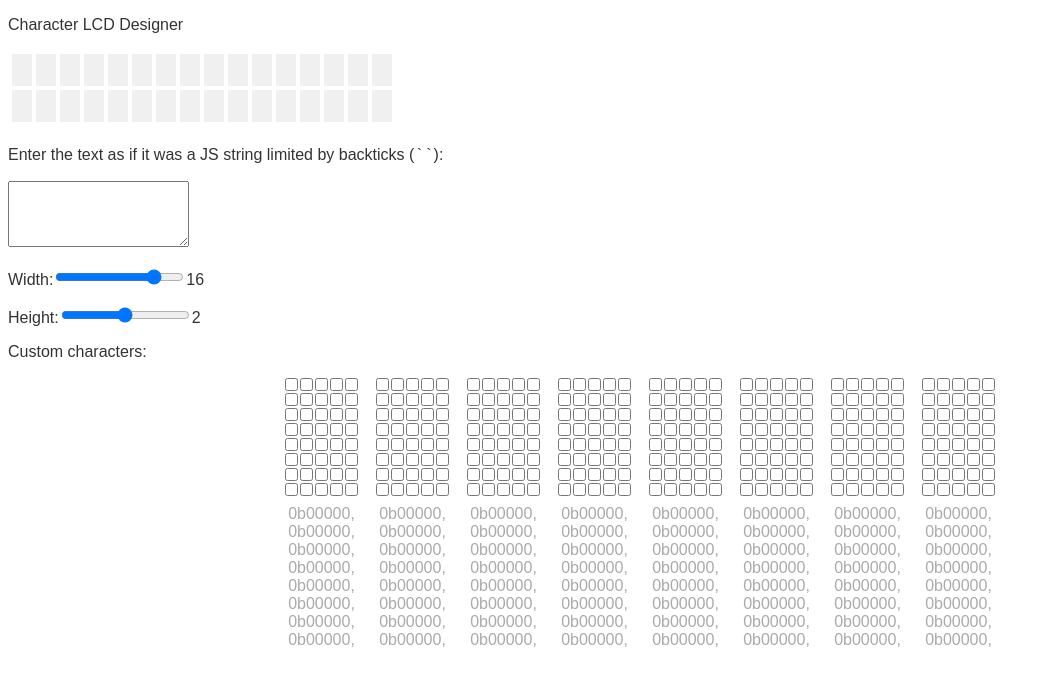
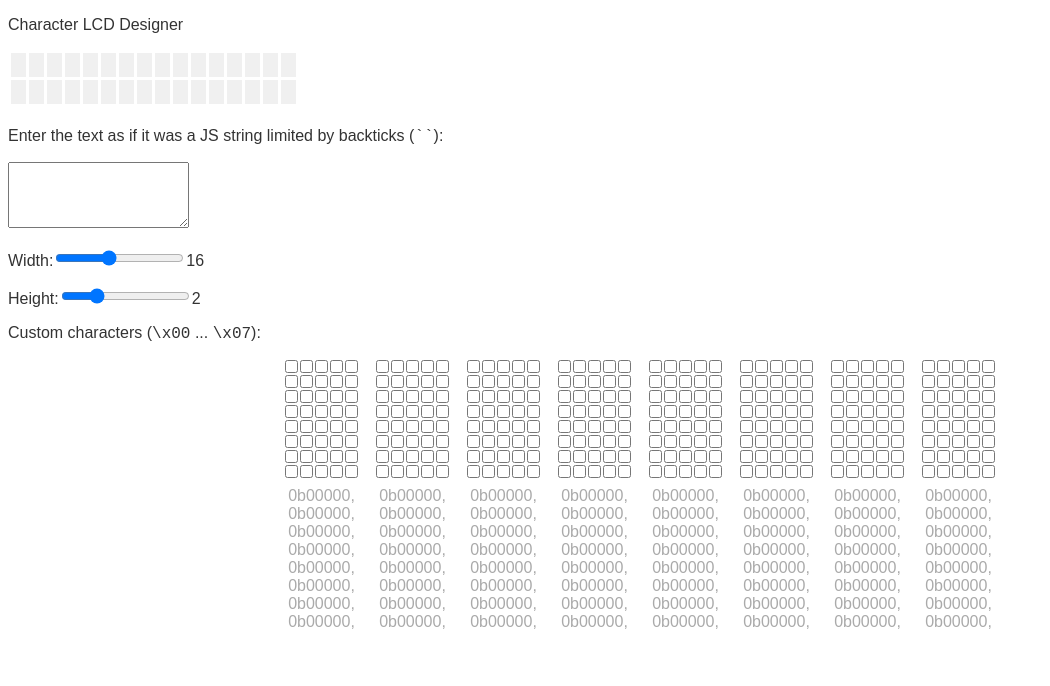
Before and after one commit to mateusznowakdev/charlcd-designer, a React (Vite) app: page / in a window 1280 px wide. Shown: the top 686 px of the page, without its empty margins (0-1050 px from the left). Built offline with nearby package versions, Linux system fonts and the light colour scheme; a web font is replaced by a local one.

Commit message:
Change maximum possible display size

```diff
--- a/src/App.jsx
+++ b/src/App.jsx
@@ -46,7 +46,7 @@ export default function App() {
         <input
           type="range"
           min={0}
-          max={20}
+          max={40}
           onChange={(e) => setWidth(+e.target.value)}
           value={width}
         />
@@ -57,13 +57,15 @@ export default function App() {
         <input
           type="range"
           min={0}
-          max={4}
+          max={8}
           onChange={(e) => setHeight(+e.target.value)}
           value={height}
         />
         {height}
       </p>
-      <p>Custom characters:</p>
+      <p>
+        Custom characters (<code>\x00</code> ... <code>\x07</code>):
+      </p>
       <div className="custom-characters">
         {characters.slice(0, CHAR_CUSTOM_COUNT).map((pixels, id) => (
           <div className="custom-character" key={id}>
--- a/src/components/Canvas.jsx
+++ b/src/components/Canvas.jsx
@@ -3,7 +3,7 @@ import { useEffect } from "react";
 import { CHAR_HEIGHT, CHAR_WIDTH } from "../characters.js";
 
 export function Canvas({ characters, content, height, width }) {
-  const SCALE = 4;
+  const SCALE = 3;
 
   useEffect(() => {
     try {
```
